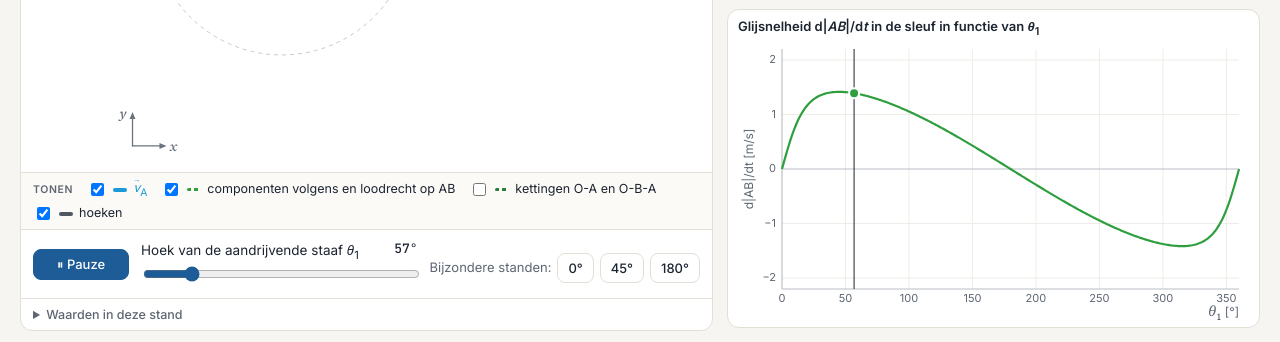
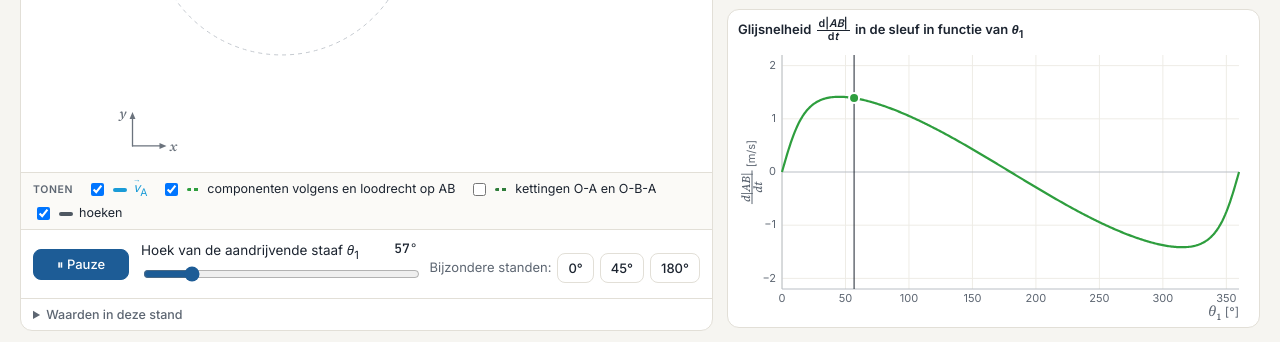
Before and after one commit to tdelaet/tm1-animaties, a plain HTML site: page h15-snelheden-meetkundig/vb15-9-van-rotatie-naar-rotatie.html in a window 1280 px wide. Shown: the part 456-798 px from the top of the page. Drawn offline with nearby package versions, Linux system fonts and the light colour scheme.

Commit message:
Vb. 15.9: d|AB|/dt als echte breuk in de titel en op de as van de grafiek
Co-Authored-By: Claude Opus 5.5 <noreply@anthropic.com>

```diff
--- a/h15-snelheden-meetkundig/vb15-9-van-rotatie-naar-rotatie.html
+++ b/h15-snelheden-meetkundig/vb15-9-van-rotatie-naar-rotatie.html
@@ -17,6 +17,9 @@
   /* vaste schaal: x van −2.6 tot 5.2 m, y van −3.8 tot 3.8 m */
   .scene canvas{height:auto;aspect-ratio:78/76;max-height:560px}
   .vervolg{background:var(--accent-soft);border:1px solid #c9d9ec;border-radius:10px;padding:9px 14px;font-size:14px;margin:0 0 14px}
+  /* breuk in een titel: teller boven een breukstreep, noemer eronder */
+  .breuk{display:inline-flex;flex-direction:column;vertical-align:middle;text-align:center;font-size:.82em;line-height:1.15;margin:0 2px}
+  .breuk>span:first-child{border-bottom:1px solid currentColor;padding:0 2px}
 </style>
 </head>
 <body>
@@ -71,7 +74,7 @@
       <canvas id="g1"></canvas>
     </div>
     <div class="card graph">
-      <h3>Glijsnelheid d|<span class="i">AB</span>|/d<span class="i">t</span> in de sleuf in functie van <span class="i">θ</span><sub>1</sub></h3>
+      <h3>Glijsnelheid <span class="breuk"><span>d|<span class="i">AB</span>|</span><span>d<span class="i">t</span></span></span> in de sleuf in functie van <span class="i">θ</span><sub>1</sub></h3>
       <canvas id="g2"></canvas>
     </div>
   </div>
@@ -215,7 +218,17 @@ function drawGraphs() {
   F1 = frame(G1, [0, 360], [0, 3.6], '$\\theta_1$ [°]', '$\\omega_2/\\omega_1$ [-]');
   curve(G1.ctx, F1, 360, 0, 2 * Math.PI, u => deg(u), u => state(u).w2 / W1, K2, 2.2);
   TM1.cursor(G1.ctx, F1, d); dot(G1.ctx, F1.X(d), F1.Y(st.w2 / W1), K2);
-  F2 = frame(G2, [0, 360], [-2.2, 2.2], '$\\theta_1$ [°]', 'd|AB|/dt [m/s]');
+  F2 = frame(G2, [0, 360], [-2.2, 2.2], '$\\theta_1$ [°]', '');
+  // asbijschrift als echte breuk (gedraaid langs de verticale as): d|AB| over dt, gevolgd door de eenheid
+  { const c = G2.ctx, m = F2.m; c.save(); c.translate(14, m.t + (G2.h - m.t - m.b) / 2); c.rotate(-Math.PI / 2);
+    c.fillStyle = C.muted; c.strokeStyle = C.muted; c.font = 'italic 500 12px "Source Serif 4", Georgia, serif';
+    const wt = Math.max(c.measureText('d|AB|').width, c.measureText('dt').width) + 4;
+    c.font = '11px Inter, sans-serif'; const we = c.measureText(' [m/s]').width, x0 = -(wt + we) / 2;
+    c.lineWidth = 1; c.beginPath(); c.moveTo(x0, 0); c.lineTo(x0 + wt, 0); c.stroke();
+    c.font = 'italic 500 12px "Source Serif 4", Georgia, serif'; c.textAlign = 'center';
+    c.textBaseline = 'alphabetic'; c.fillText('d|AB|', x0 + wt / 2, -2); c.textBaseline = 'top'; c.fillText('dt', x0 + wt / 2, 1);
+    c.font = '11px Inter, sans-serif'; c.textAlign = 'left'; c.textBaseline = 'middle'; c.fillText(' [m/s]', x0 + wt, 0);
+    c.restore(); }
   curve(G2.ctx, F2, 360, 0, 2 * Math.PI, u => deg(u), u => state(u).dAB, K1, 2.2);
   TM1.cursor(G2.ctx, F2, d); dot(G2.ctx, F2.X(d), F2.Y(st.dAB), K1);
 }
```
